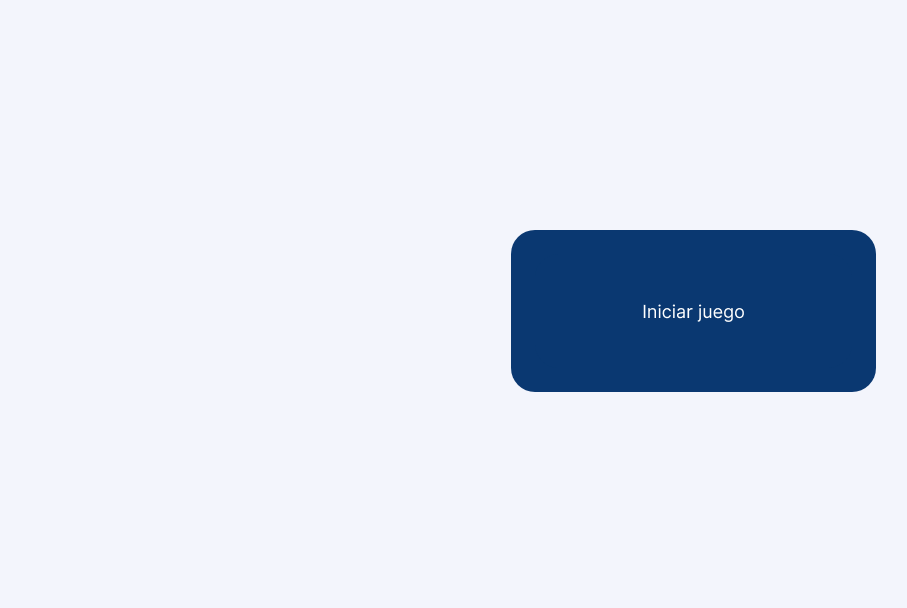
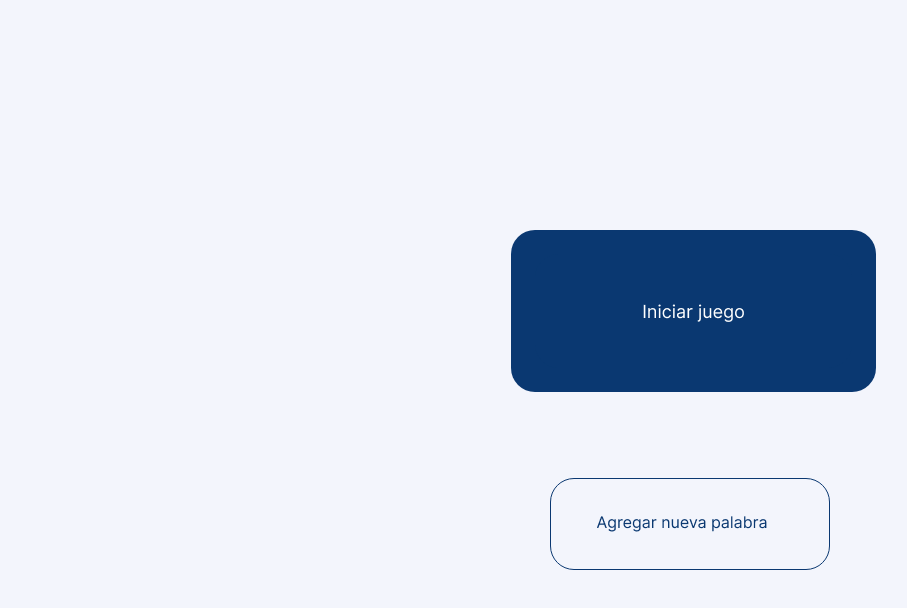
Before and after one commit to santiagoMaresco/challengeonejuegoahorcado2, a plain HTML site: page index.html in a window 1280 px wide. Shown: the part 172-780 px from the top of the page, without its empty margins (50-957 px from the left). Drawn offline with Linux system fonts and the light colour scheme.

Commit message:
agrego boton agregar palabras

```diff
--- a/index.html
+++ b/index.html
@@ -25,5 +25,9 @@
             <input type="image" src="Imagenes/ButtonStart.png" id="start" value="Start" >
         </div>
 
+        <div class="add">
+            <input type="image" src="Imagenes/ButtonAdd.png" id="add" value="Add"  >
+        </div>
+
     </main>
 </html>
--- a/style.css
+++ b/style.css
@@ -35,3 +35,28 @@
     background: #0A3871;
     border-radius: 24px;
 }
+
+.add{
+    box-sizing: border-box;
+
+    /* Auto layout */
+
+    display: flex;
+    flex-direction: row;
+    align-items: center;
+    padding: 45px;
+    gap: 8px;
+
+
+
+    position: absolute;
+    width: 280px;
+    height: 67px;
+    left: 600px;
+    top: 650px;
+
+    /* Dark blue/dark-blue-300 */
+
+    border: 1px solid #0A3871;
+    border-radius: 24px;
+}
```
